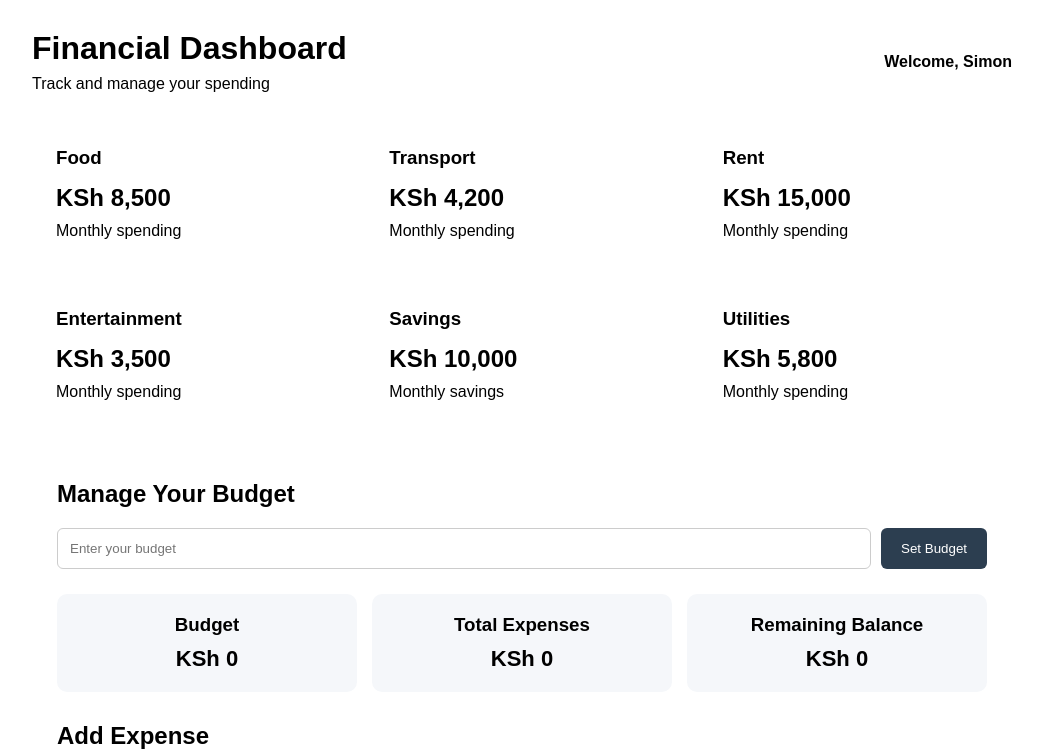
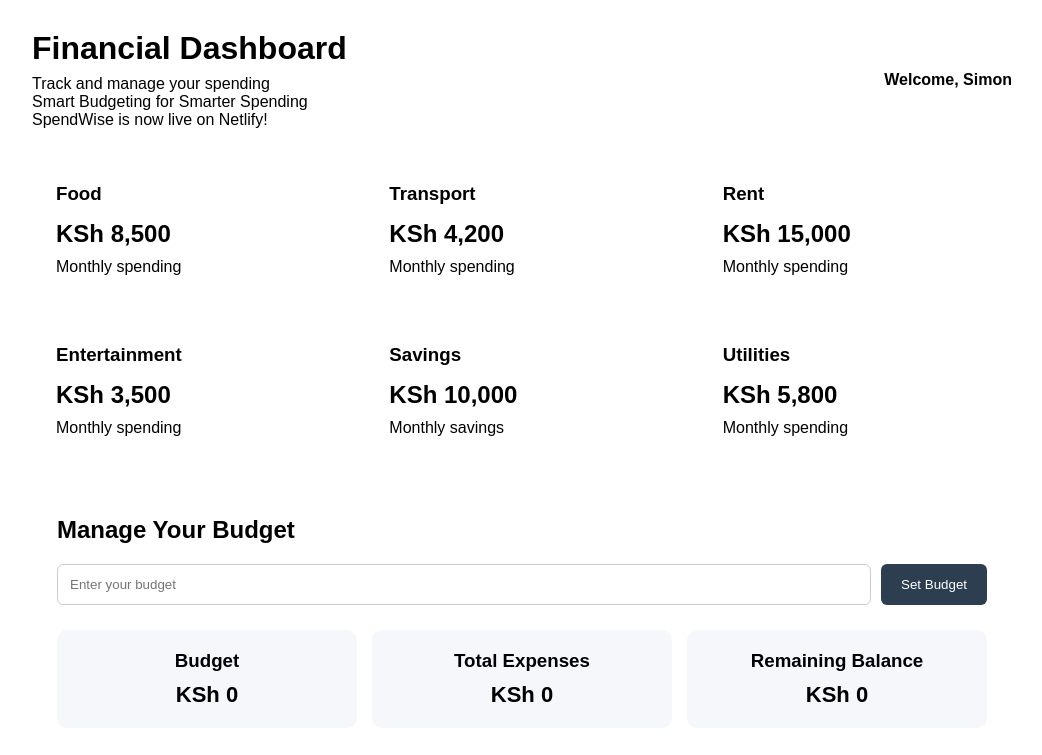
Before and after one commit to locham14970/spendwise-dashboard, a plain HTML site: page index.html in a window 1280 px wide. Shown: the top 755 px of the page, without its empty margins (238-1280 px from the left). Drawn offline with Linux system fonts and the light colour scheme.

Commit message:
Update SpendWise dashboard heading

```diff
--- a/index.html
+++ b/index.html
@@ -35,6 +35,8 @@
     <div>
         <h1>Financial Dashboard</h1>
         <p>Track and manage your spending</p>
+        <p>Smart Budgeting for Smarter Spending</p>
+        <p>SpendWise is now live on Netlify!</p>
     </div>
 
     <div class="user-info">
```
Lines whose indentation alone changed are shown as unchanged.
